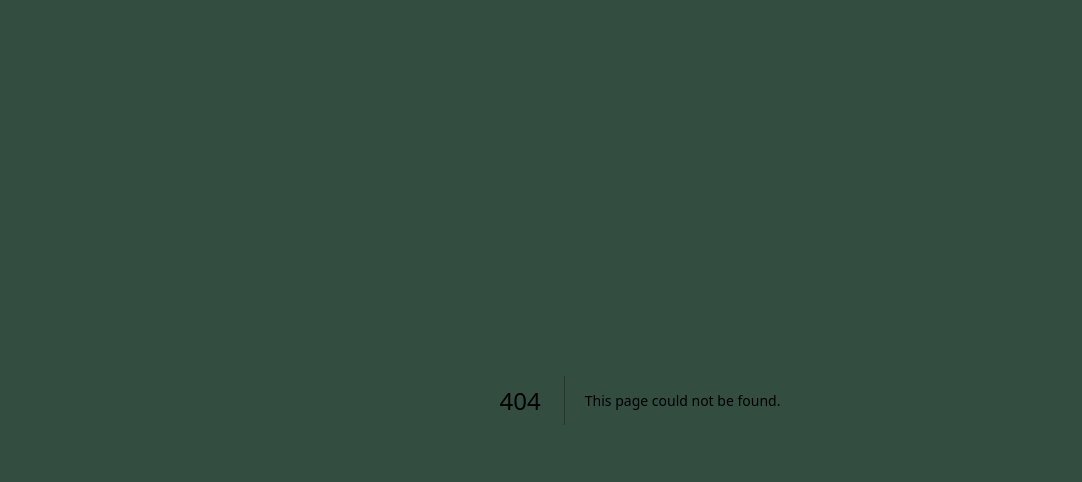
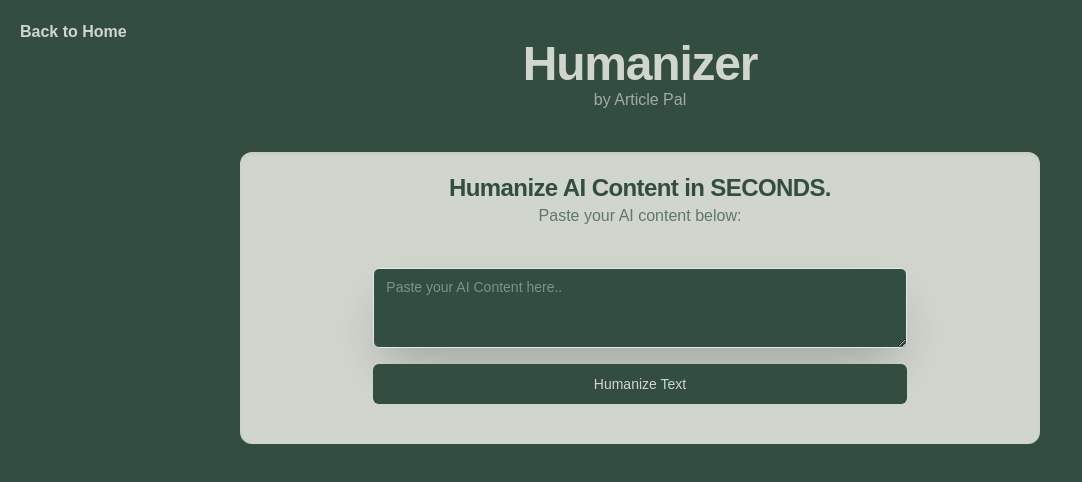
Before and after one commit to ethancreates/article-pal, a Next.js app: page /humanizer in a window 1280 px wide. Before the commit this address had no page. Shown: the top 482 px of the page, without its empty margins (0-1082 px from the left). Built offline with nearby package versions, Linux system fonts and the light colour scheme; a web font is replaced by a local one.

Commit message:
init humanizer page and initial boilerplate ui

```diff
--- /dev/null
+++ b/src/app/humanizer/page.tsx
@@ -0,0 +1,51 @@
+import Link from "next/link";
+import { Textarea } from "@/components/ui/textarea";
+import { Button } from "@/components/ui/button";
+
+const HumanizerPage = () => {
+  const onSubmit = async (formData: FormData) => {
+    "use server";
+    const rawFormData = {
+      TextInput: formData.get("input1"),
+    };
+    return console.log(rawFormData.TextInput);
+  };
+
+  return (
+    <main className="flex flex-col items-center max-w-screen-xl px-10 mx-auto">
+      <Link
+        href="/"
+        className="absolute top-5 left-5 font-bold hover:underline"
+      >
+        Back to Home
+      </Link>
+      <div className="flex flex-col items-center mt-10">
+        <h1 className="text-5xl font-bold tracking-tight">Humanizer</h1>
+        <p className="text-foreground/70">by Article Pal</p>
+      </div>
+      <div className="flex flex-col items-center bg-foreground  text-background w-[800px] h-fit pb-10 rounded-xl mt-10 shadow-inner">
+        <h2 className="mt-5 text-2xl font-bold tracking-tight">
+          Humanize AI Content in SECONDS.{" "}
+        </h2>
+        <p className="text-background/70">Paste your AI content below:</p>
+        <form className="w-2/3 mx-auto text-foreground mt-10" action={onSubmit}>
+          <div>
+            <Textarea
+              placeholder="Paste your AI Content here.."
+              className="shadow-2xl"
+              name="input1"
+            />
+            <Button
+              className="w-full mt-4 bg-background text-foreground hover:bg-background/90 active:scale-90 transition-transform"
+              type="submit"
+            >
+              Humanize Text
+            </Button>
+          </div>
+        </form>
+      </div>
+    </main>
+  );
+};
+
+export default HumanizerPage;
--- a/src/components/LargeNavbar.tsx
+++ b/src/components/LargeNavbar.tsx
@@ -27,7 +27,7 @@
         </li>
         <li>
           {/* logo */}
-          <h1 className="text-4xl font-bold tracking-tight mr-10">
+          <h1 className="text-4xl font-bold tracking-tight mr-16">
             <Link href="/#hero">article pal.</Link>
           </h1>
         </li>
@@ -43,9 +43,10 @@
 
 const navLinks = [
   {
-    title: "features",
-    href: "/#features",
+    title: "humanizer",
+    href: "/humanizer",
   },
+
   {
     title: "pricing",
     href: "/#pricing",
--- a/src/components/ui/textarea.tsx
+++ b/src/components/ui/textarea.tsx
@@ -1,6 +1,6 @@
-import * as React from "react"
+import * as React from "react";
 
-import { cn } from "@/lib/utils"
+import { cn } from "@/lib/utils";
 
 export interface TextareaProps
   extends React.TextareaHTMLAttributes<HTMLTextAreaElement> {}
@@ -10,15 +10,15 @@
     return (
       <textarea
         className={cn(
-          "flex min-h-[80px] w-full rounded-md border border-input bg-background px-3 py-2 text-sm ring-offset-background placeholder:text-muted-foreground focus-visible:outline-none focus-visible:ring-2 focus-visible:ring-ring focus-visible:ring-offset-2 disabled:cursor-not-allowed disabled:opacity-50",
-          className
+          "flex min-h-[80px] w-full rounded-md border border-input bg-background px-3 py-2 text-sm ring-offset-white placeholder:text-foreground/50 focus-visible:outline-none focus-visible:ring-2 focus-visible:ring-ring focus-visible:ring-offset-2 disabled:cursor-not-allowed disabled:opacity-50",
+          className,
         )}
         ref={ref}
         {...props}
       />
-    )
-  }
-)
-Textarea.displayName = "Textarea"
+    );
+  },
+);
+Textarea.displayName = "Textarea";
 
-export { Textarea }
+export { Textarea };
```
Also changed, not shown: 1 other file (tests, documents, lock files or other folders).
